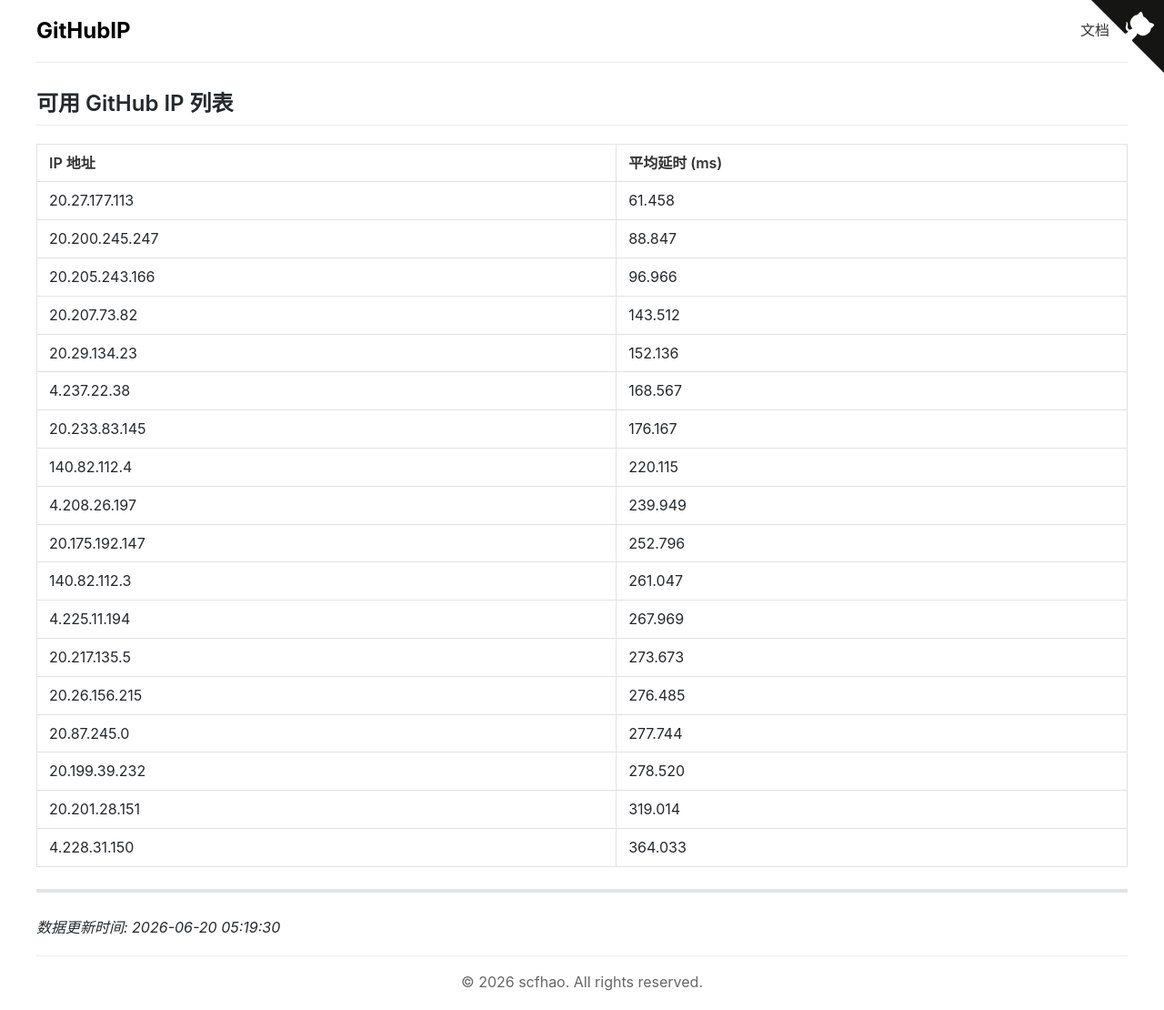
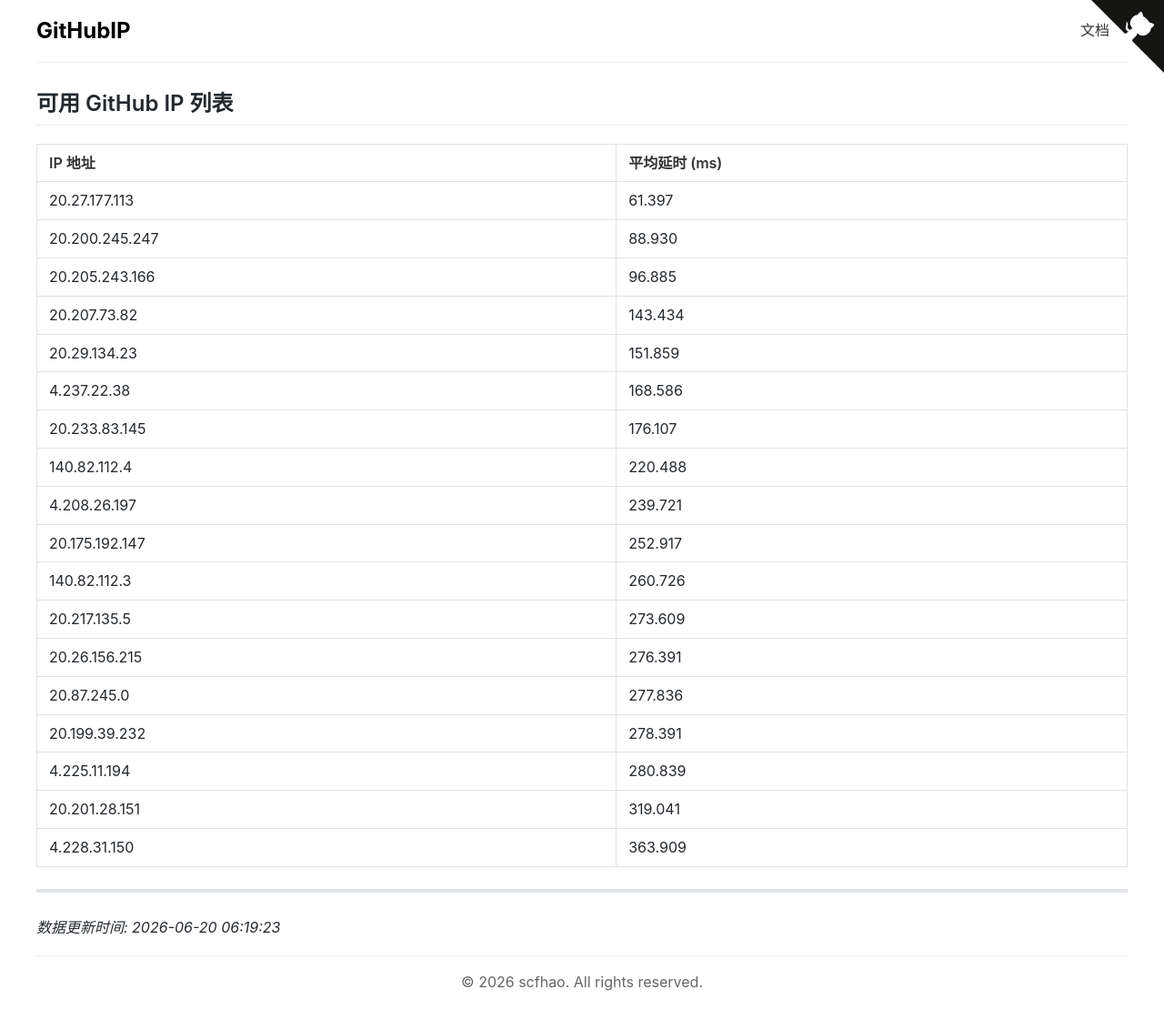
Before and after one commit to scfhao/GitHubIP, a Jekyll site: the page built from index.md, in a window 1280 px wide. Shown: the whole page at 91% size. Built offline with Jekyll 4.4.1, drawn with Linux system fonts in a browser that asks for light colours.

Commit message:
自动脚本执行 - 2026-06-20 06:19:23

```diff
--- a/index.md
+++ b/index.md
@@ -1,32 +1,32 @@
 ---
 layout: home
 title: GitHub IP 列表
-date: 2026-06-20 05:19:30
+date: 2026-06-20 06:19:23
 ---
 
 ## 可用 GitHub IP 列表
 
 | IP 地址 | 平均延时 (ms) |
 |---------|--------------|
-| 20.27.177.113 | 61.458 |
-| 20.200.245.247 | 88.847 |
-| 20.205.243.166 | 96.966 |
-| 20.207.73.82 | 143.512 |
-| 20.29.134.23 | 152.136 |
-| 4.237.22.38 | 168.567 |
-| 20.233.83.145 | 176.167 |
-| 140.82.112.4 | 220.115 |
-| 4.208.26.197 | 239.949 |
-| 20.175.192.147 | 252.796 |
-| 140.82.112.3 | 261.047 |
-| 4.225.11.194 | 267.969 |
-| 20.217.135.5 | 273.673 |
-| 20.26.156.215 | 276.485 |
-| 20.87.245.0 | 277.744 |
-| 20.199.39.232 | 278.520 |
-| 20.201.28.151 | 319.014 |
-| 4.228.31.150 | 364.033 |
+| 20.27.177.113 | 61.397 |
+| 20.200.245.247 | 88.930 |
+| 20.205.243.166 | 96.885 |
+| 20.207.73.82 | 143.434 |
+| 20.29.134.23 | 151.859 |
+| 4.237.22.38 | 168.586 |
+| 20.233.83.145 | 176.107 |
+| 140.82.112.4 | 220.488 |
+| 4.208.26.197 | 239.721 |
+| 20.175.192.147 | 252.917 |
+| 140.82.112.3 | 260.726 |
+| 20.217.135.5 | 273.609 |
+| 20.26.156.215 | 276.391 |
+| 20.87.245.0 | 277.836 |
+| 20.199.39.232 | 278.391 |
+| 4.225.11.194 | 280.839 |
+| 20.201.28.151 | 319.041 |
+| 4.228.31.150 | 363.909 |
 
 ---
 
-*数据更新时间: 2026-06-20 05:19:30*
+*数据更新时间: 2026-06-20 06:19:23*
```
